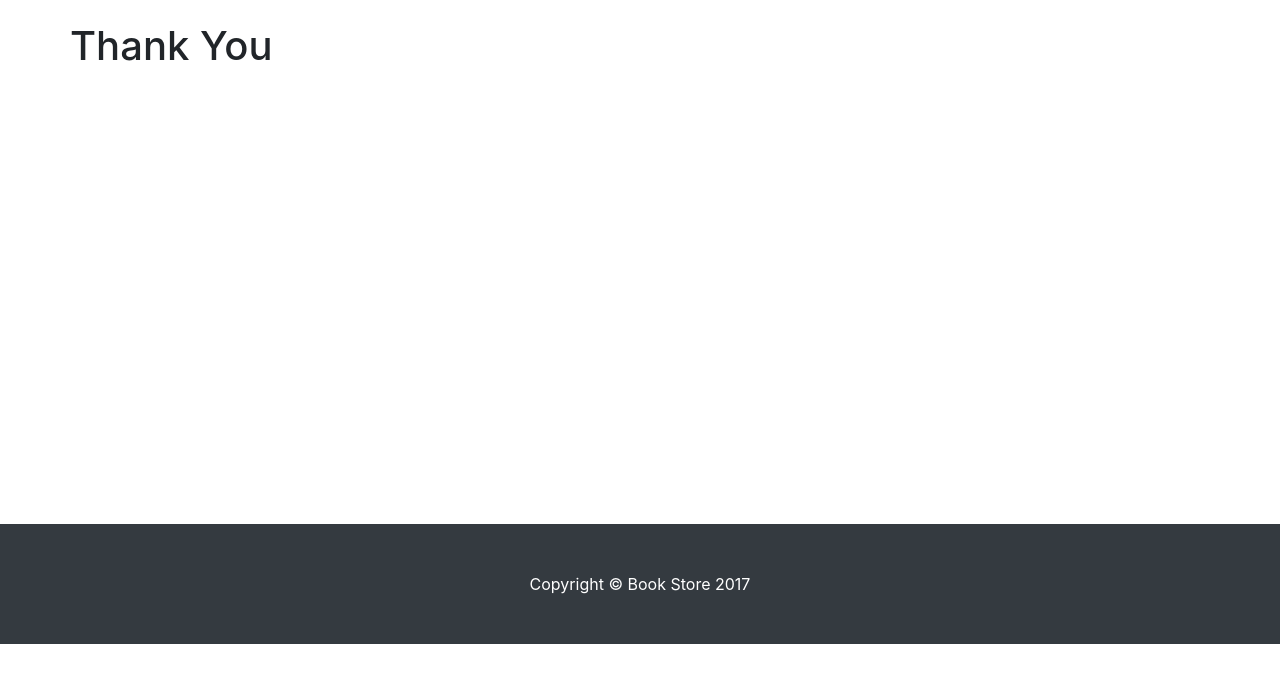
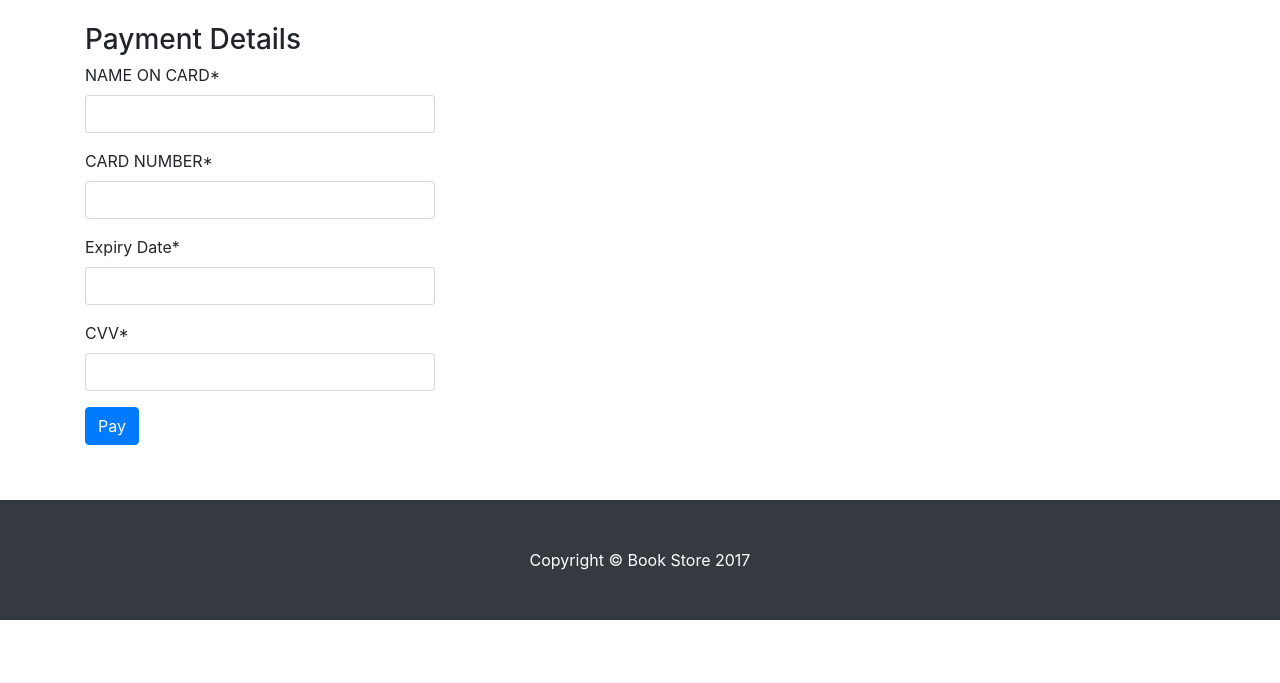
Before and after one commit to vaishalijhalani/library-system, a Django app: template bookstore/templates/checkout.html in a window 1280 px wide. Shown: the part 56-739 px from the top of the page. Run offline with Django 3.2, Linux system fonts and the light colour scheme; the template is opened without the code that fills it: values that come from a table or form of the project are taken from there, others are empty; parts of the project's set-up code (start-up, migrations or seed data) failed here and were passed over; some libraries are stand-ins or nearby versions.

Commit message:
final clean version

```diff
--- a/bookstore/form.py
+++ b/bookstore/form.py
@@ -0,0 +1,7 @@
+from django import forms
+
+class checkoutForm(forms.Form):
+	name = forms.CharField(required=True, label="NAME ON CARD")
+	cardNumber = forms.CharField(required=True, label="CARD NUMBER")
+	validDate = forms.DateField(required=True, label="Expiry Date")
+	cvvNumber = forms.CharField(required=True, label="CVV")
--- a/bookstore/templates/checkout.html
+++ b/bookstore/templates/checkout.html
@@ -1,19 +1,34 @@
-
-{% extends "base.html" %}
+{% extends 'base.html' %}
 {% load crispy_forms_tags %}
 {% block content %}
-<!--Example checkout form with client-side encryption. For help, see http://developers.bluesnap.com/docs/client-side-encryption-->
-
-
-<!--Insert the relevant URL for the form action-->
 <div class="container" style="min-height: 500px;">
-
-<div class="row mt-4">
-
-
-  <h1 >Thank You</h1>
+    <div class="row">
+        <div class="col-mr-12 col-md-4 mt-4">
+          <h3>Payment Details</h3>
+          <form method="POST" action="/checkout/">
+            {% csrf_token %}
+            {{ form|crispy }}
+            <button type="submit" class="btn btn-primary">Pay</button>
+          </form>
+            <!-- <form>
+            <div class="form-group mt-4">
+              <label>CARD NUMBER</label>
+              <div class="input-group">
+                  <input type="text" name="cardnumber" pattern = "[0-9]{16}" class="form-control required" placeholder="Valid Card Number"/>
+              </div>
+            </div>
+        </form>
+          <div class="form-group">
+              <label>EXPIRY DATE</label>
+            <input type="text" name = "MM" pattern = "1[0-2]|0[1-9]" class="form-control" placeholder="MM" required />
+            <input type="text" name = "YY" class="form-control" placeholder="YYYY" required />
+          </div>
+            <div class="form-group">
+            <label>CVV</label>
+            <input type="password" name="CVV" class="form-control" placeholder="CVV" required /> </div>
+             <button type="submit" class="btn btn-primary">Pay</button> -->
+          </div>
+        </div>
+    </div>
 </div>
-</div>
-
-
-{% endblock %}}
+{% endblock %}
--- a/bookstore/templates/product.html
+++ b/bookstore/templates/product.html
@@ -46,7 +46,7 @@
 
             </div>
             <div class="card-body">
-              <a href="/bookstore/checkout/">
+              <a href="/checkout/">
               <button  class="btn btn-default">Checkout</button></a>
             </div>
           </div>
--- a/bookstore/urls.py
+++ b/bookstore/urls.py
@@ -7,6 +7,5 @@ urlpatterns = [
     url(r'^home/', views.home, name='home'),
     url(r'^product/',views.product, name='product'),
     url(r'^profile/',views.userprofile,name='proflie'),
-    url(r'^bookstore/checkout/$',views.checkout,name='checkout'),
-
+    url(r'^checkout/',views.checkout,name='checkout')
 ]
--- a/checkout/admin.py
+++ /dev/null
@@ -1,6 +0,0 @@
-# -*- coding: utf-8 -*-
-from __future__ import unicode_literals
-
-from django.contrib import admin
-
-# Register your models here.
--- a/checkout/models.py
+++ /dev/null
@@ -1,6 +0,0 @@
-# -*- coding: utf-8 -*-
-from __future__ import unicode_literals
-
-from django.db import models
-
-# Create your models here.
--- a/checkout/tests.py
+++ /dev/null
@@ -1,6 +0,0 @@
-# -*- coding: utf-8 -*-
-from __future__ import unicode_literals
-
-from django.test import TestCase
-
-# Create your tests here.
--- a/librarySystem/settings.py
+++ b/librarySystem/settings.py
@@ -43,7 +43,6 @@ INSTALLED_APPS = [
     'allauth.account',
     'allauth.socialaccount',
     'crispy_forms',
-    'checkout',
 ]
 
 MIDDLEWARE = [
```
Also changed, not shown: bookstore/templates/thankyou.html (added, +18 -0 lines), bookstore/views.py (+9 -5 lines), checkout/apps.py (deleted, +0 -8 lines), checkout/views.py (deleted, +0 -13 lines), checkout/__init__.py (deleted), checkout/migrations/__init__.py (deleted), db.sqlite3, 1 other file.
